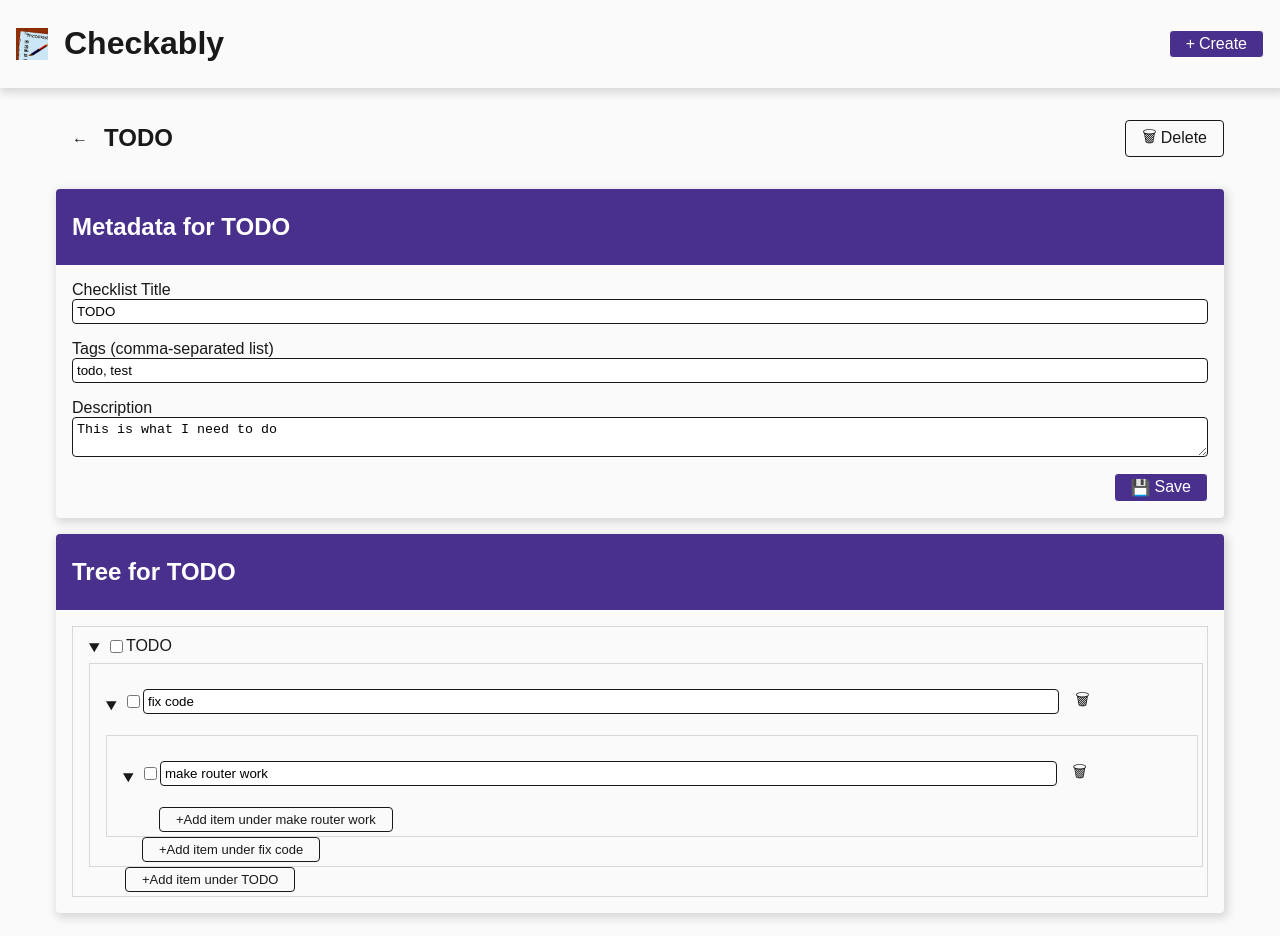
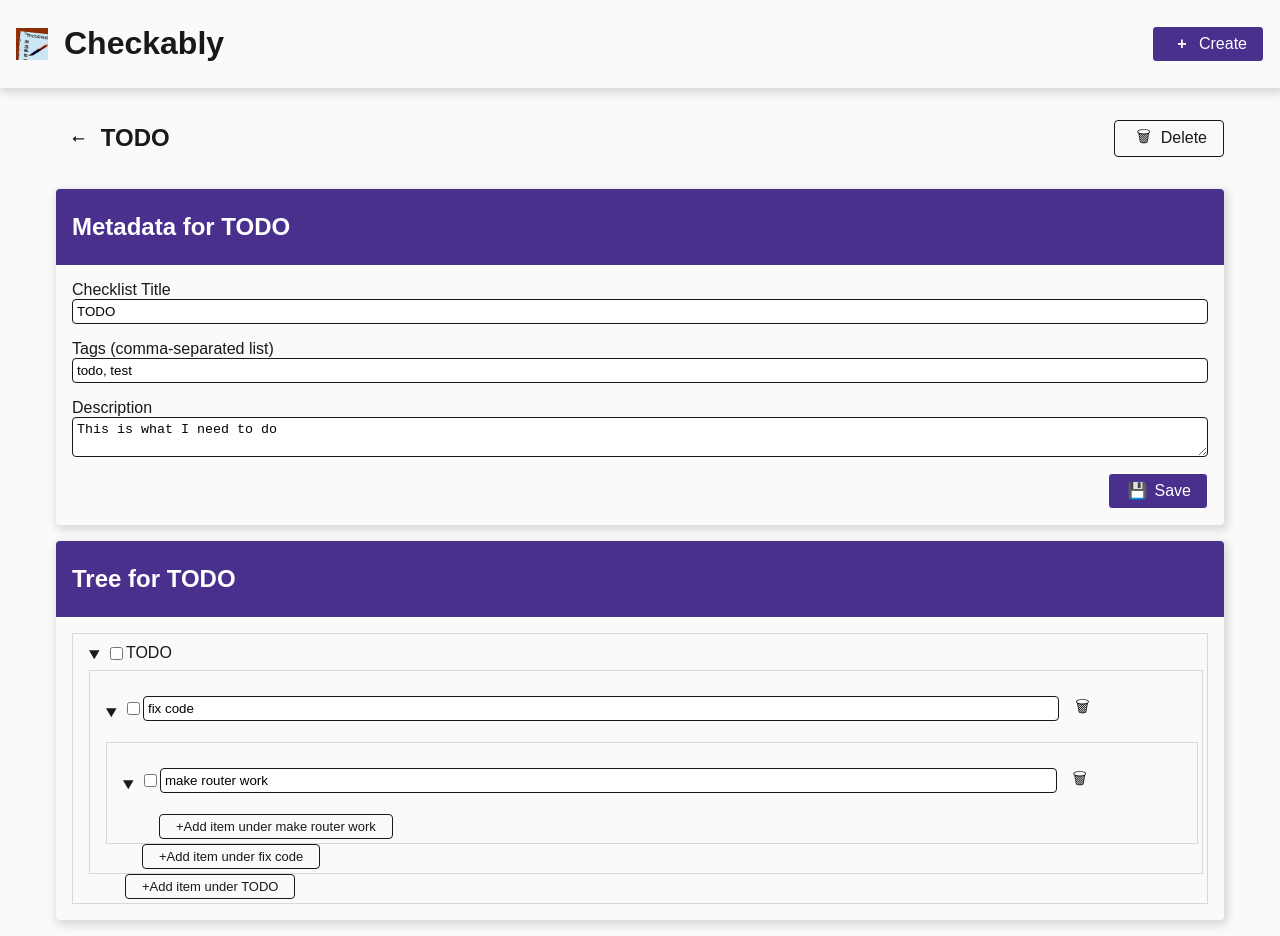
Before and after one commit to developerjaym/checkably, a React (Vite) app: page /#/checklists/36cf3af0-cebe-4a78-ba5e-f5ceec3c5636 in a window 1280 px wide. Built offline with nearby package versions, Linux system fonts and the light colour scheme.

Commit message:
Arrow icon change, button__icon sizing

```diff
--- a/src/checklist/Checklist.jsx
+++ b/src/checklist/Checklist.jsx
@@ -44,7 +44,7 @@ export default function Checklist() {
     <>
       <header className="page__header">
         <nav>
-          <NavLink to="/checklists" className="button button--icon">←</NavLink>
+          <NavLink to="/checklists" className="button button--icon">⭠</NavLink>
         </nav>
         <h2>{root.title}</h2>
         <menu>
--- a/src/index.css
+++ b/src/index.css
@@ -136,6 +136,16 @@ main {
   border-width: 1.5px;
 }
 
+.button__icon {
+  min-height: 26px;
+  min-width: 26px;
+  font-weight: 900;
+
+  display: flex;
+  align-items: center;
+  justify-content: center;
+}
+
 .small-text {
   font-size: small;
 }
```
